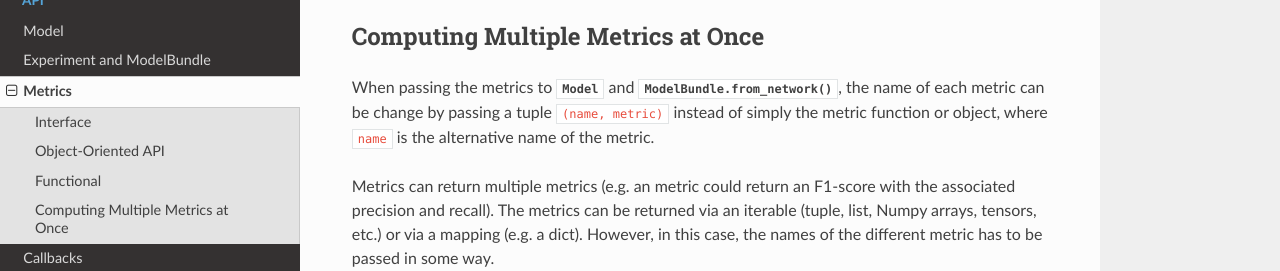
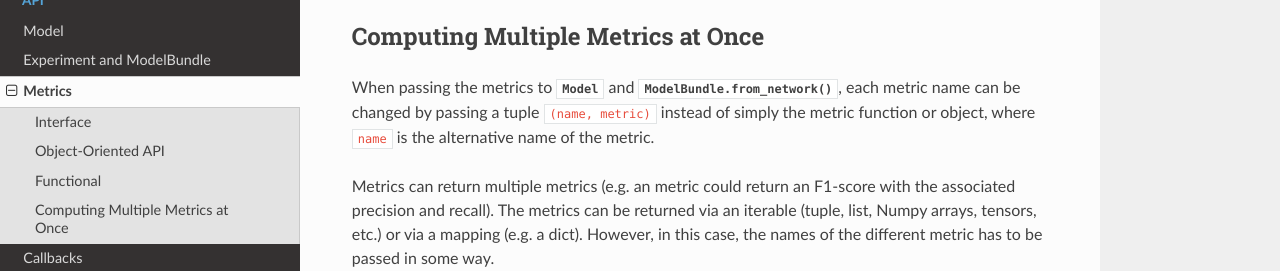
Before and after one commit to GRAAL-Research/poutyne, a Sphinx documentation site: the page built from docs/source/metrics.rst, in a window 1280 px wide and 900 px high, scrolled down 3315 px, cut to the strip 180-451 px from the top of the window. Built offline with Sphinx 7.4.7 and the Read the Docs theme 2.0.0, drawn with Linux system fonts in a browser that asks for light colours; the version number could not be read and is left out.

Commit message:
Update docs/source/metrics.rst
Co-authored-by: David Beauchemin <david.beauchemin.5@ulaval.ca>

```diff
--- a/docs/source/metrics.rst
+++ b/docs/source/metrics.rst
@@ -100,7 +100,7 @@
 Computing Multiple Metrics at Once
 ----------------------------------
 
-When passing the metrics to :class:`~poutyne.Model` and :meth:`ModelBundle.from_network() <poutyne.ModelBundle.from_network()>`, the name of each metric can be change by passing a tuple ``(name, metric)`` instead of simply the metric function or object, where ``name`` is the alternative name of the metric.
+When passing the metrics to :class:`~poutyne.Model` and :meth:`ModelBundle.from_network() <poutyne.ModelBundle.from_network()>`, each metric name can be changed by passing a tuple ``(name, metric)`` instead of simply the metric function or object, where ``name`` is the alternative name of the metric.
 
 Metrics can return multiple metrics (e.g. an metric could return an F1-score with the associated precision and recall).
 The metrics can be returned via an iterable (tuple, list, Numpy arrays, tensors, etc.) or via a mapping (e.g. a dict).
```
